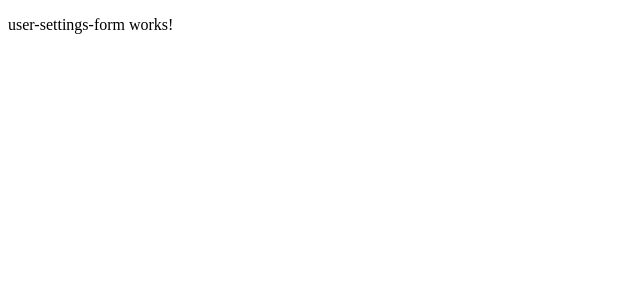
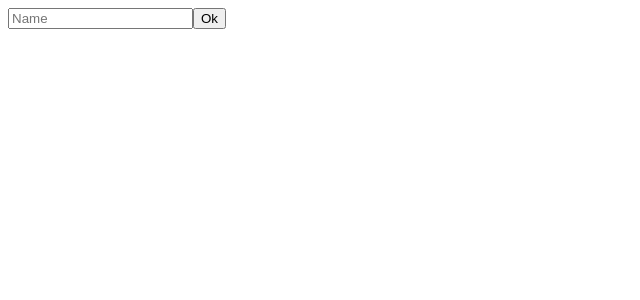
Before and after one commit to sbrevolution5/angular-form-demo, an Angular app: page / in a window 1280 px wide. Shown: the top 300 px of the page, without its empty margins (0-640 px from the left). Built offline with nearby package versions, Linux system fonts and the light colour scheme.

Commit message:
add bootstrap andbasic form

```diff
--- a/package.json
+++ b/package.json
@@ -21,6 +21,7 @@
     "@angular/platform-browser": "^5.2.0",
     "@angular/platform-browser-dynamic": "^5.2.0",
     "@angular/router": "^5.2.0",
+    "bootstrap": "^5.1.3",
     "core-js": "^2.4.1",
     "rxjs": "^5.5.6",
     "zone.js": "^0.8.19"
--- a/src/app/user-settings-form/user-settings-form.component.html
+++ b/src/app/user-settings-form/user-settings-form.component.html
@@ -1,3 +1,4 @@
-<p>
-  user-settings-form works!
-</p>
+<form>
+  <input placeholder="Name"/>
+  <button>Ok</button>
+</form>
```
Also changed, not shown: 1 other file (tests, documents, lock files or other folders).
